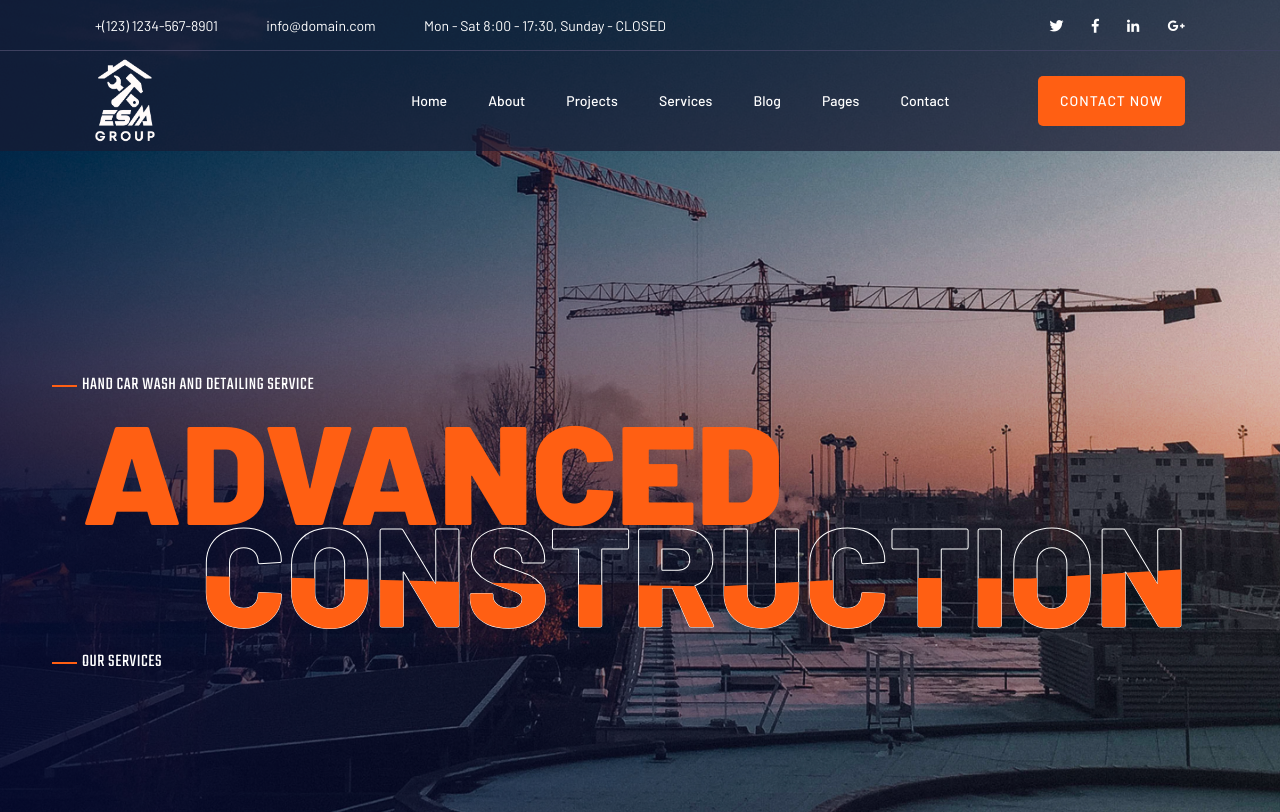
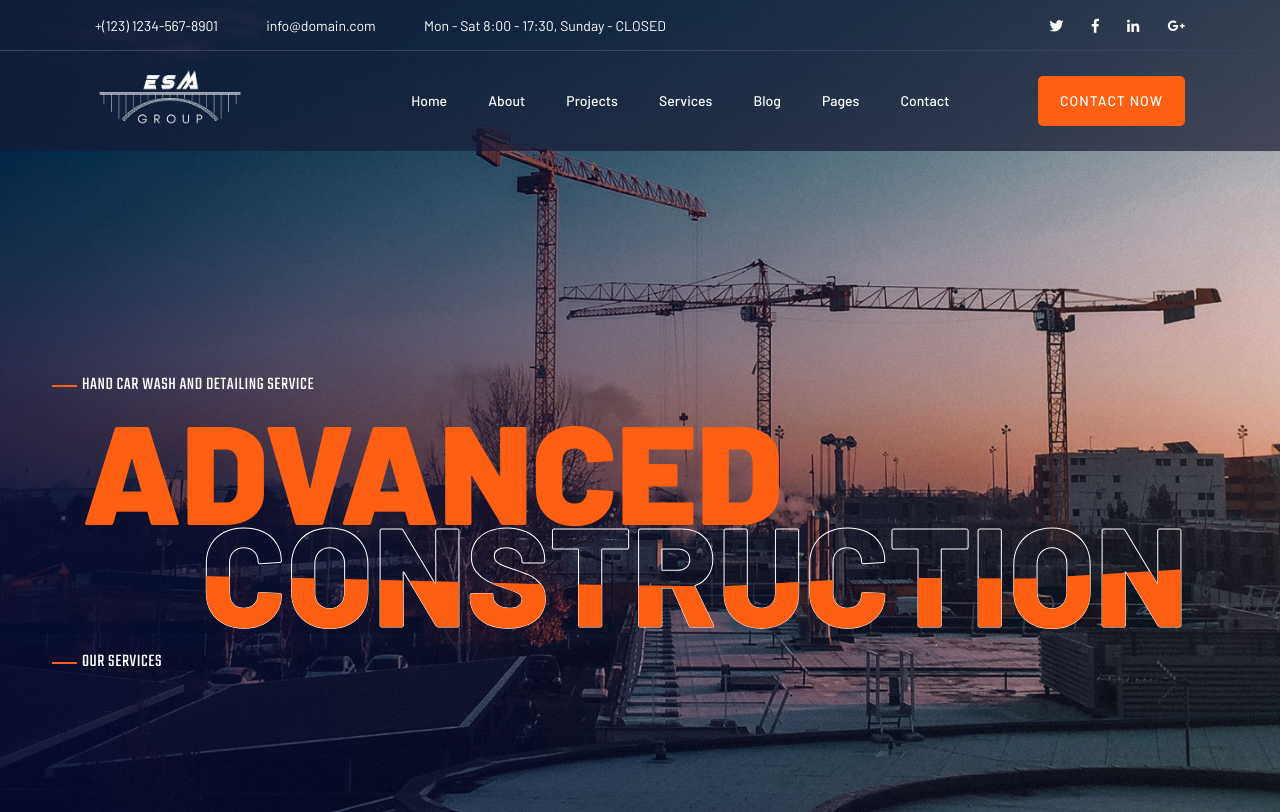
Before and after one commit to xhuljansadiku/EsmGroup, a plain HTML site: page index.html in a window 1280 px wide. Shown: the top 812 px of the page. Drawn offline with Linux system fonts and the light colour scheme; a script that the page names is missing.

Commit message:
logo added

```diff
--- a/index.html
+++ b/index.html
@@ -69,7 +69,7 @@
                             <div class="col-xl-2 col-lg-2 col-md-1">
                                 <div class="logo">
                                     <!-- logo-1 -->
-                                    <a href="index.html" class="big-logo"><img src="assets/img/logo/esm-logo-white-2.png" width="60px" alt=""></a>
+                                    <a href="index.html" class="big-logo"><img src="assets/img/logo/3.png" width="150px" alt=""></a>
                                     <!-- logo-2 -->
                                     <a href="index.html" class="small-logo"><img src="assets/img/logo/loder-logo.png" alt=""></a>
                                 </div>
```
Also changed, not shown: assets/img/logo/3.png (added).
